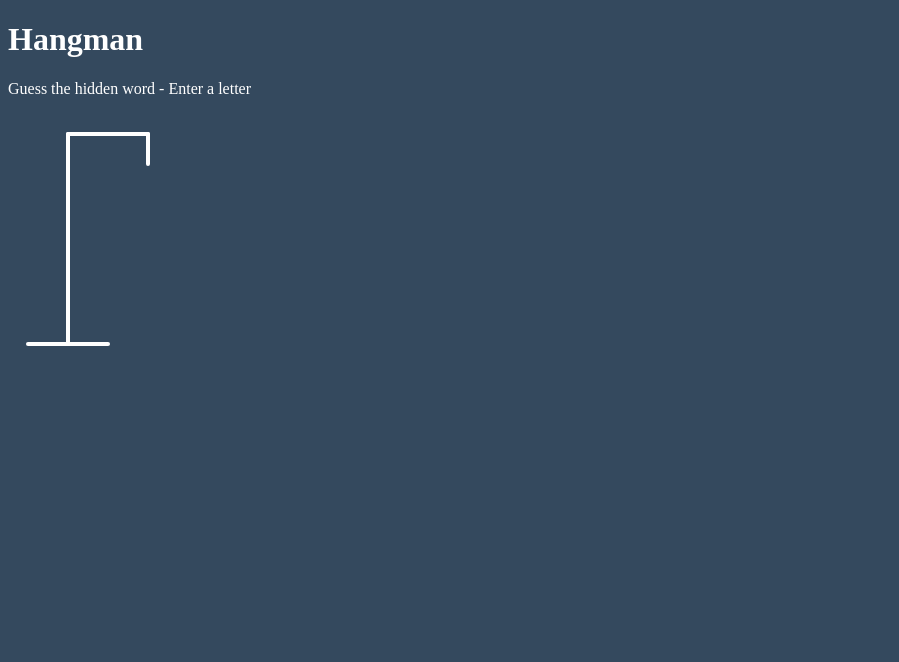
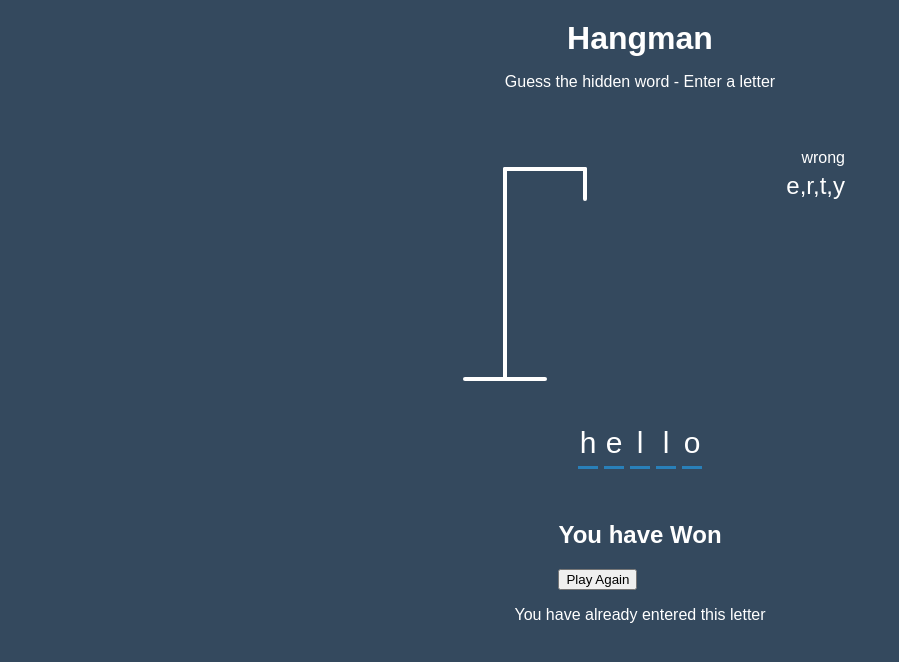
Before and after one commit to Vanchen07/JS20---hangman_game, a plain HTML site: page index.html in a window 1280 px wide. Shown: the whole page, without its empty margins (0-899 px from the left). Drawn offline with Linux system fonts and the light colour scheme.

Commit message:
style game constiner, word class, wrong letters container

```diff
--- a/index.html
+++ b/index.html
@@ -27,8 +27,33 @@
             <line x1="140" y1="150" x2="120" y2="180" class="figure-part"/>
             <line x1="140" y1="150" x2="160" y2="180" class="figure-part"/>
         </svg>
+
+        <div class="wrong-letters-container">
+            <div id="wrong-letters">
+                <p>wrong</p>
+                <span>e,r,t,y</span>
+            </div>
+        </div>
+
+        <div class="word" id="word">
+            <div class="letter">h</div>
+            <div class="letter">e</div>
+            <div class="letter">l</div>
+            <div class="letter">l</div>
+            <div class="letter">o</div>
+        </div>
     </div>
 
+    <div class="popup-container" id="popup-container">
+        <div class="popup">
+            <h2 id="final-message">You have Won</h2>
+            <button id="play-button">Play Again</button>
+        </div>
+    </div>
+
+    <div class="notification-container" id="notification-container">
+        <p>You have already entered this letter</p>
+    </div>
     <script src="script.js"></script>
 </body>
 </html>
--- a/style.css
+++ b/style.css
@@ -1,6 +1,29 @@
+* {
+    box-sizing: border-box;
+}
+
 body {
     background-color: #34495e;
     color: #fff;
+    font-family: Arial, Helvetica, sans-serif;
+    display: flex;
+    flex-direction: column;
+    align-items: center;
+    height: 80vh;
+    margin: 0;
+    overflow: hidden;
+}
+
+h1 {
+    margin: 20px 0 0;
+}
+
+.game-container {
+    padding: 20px 30px;
+    position: relative;
+    margin: auto;
+    height: 350px;
+    width: 450px;
 }
 
 .figure-container {
@@ -13,3 +36,39 @@ body {
 .figure-part {
     display: none;
 }
+
+.wrong-letters-container {
+    position: absolute;
+    top: 20px;
+    right: 20px;
+    display: flex;
+    flex-direction: column;
+    text-align: right;
+}
+
+.wrong-letters-container p {
+    margin: 0 0 5px;
+}
+
+.wrong-letters-container span {
+    font-size: 24px;
+}
+
+.word {
+    display: flex;
+    position: absolute;
+    bottom: 10px;
+    left: 50%;
+    transform: translateX(-50%);
+}
+
+.letter {
+    border-bottom: 3px solid #2980b9;
+    display: inline-flex;
+    font-size: 30px;
+    align-items: center;
+    justify-content: center;
+    margin: 0 3px;
+    height: 50px;
+    width: 20px;
+}
```
